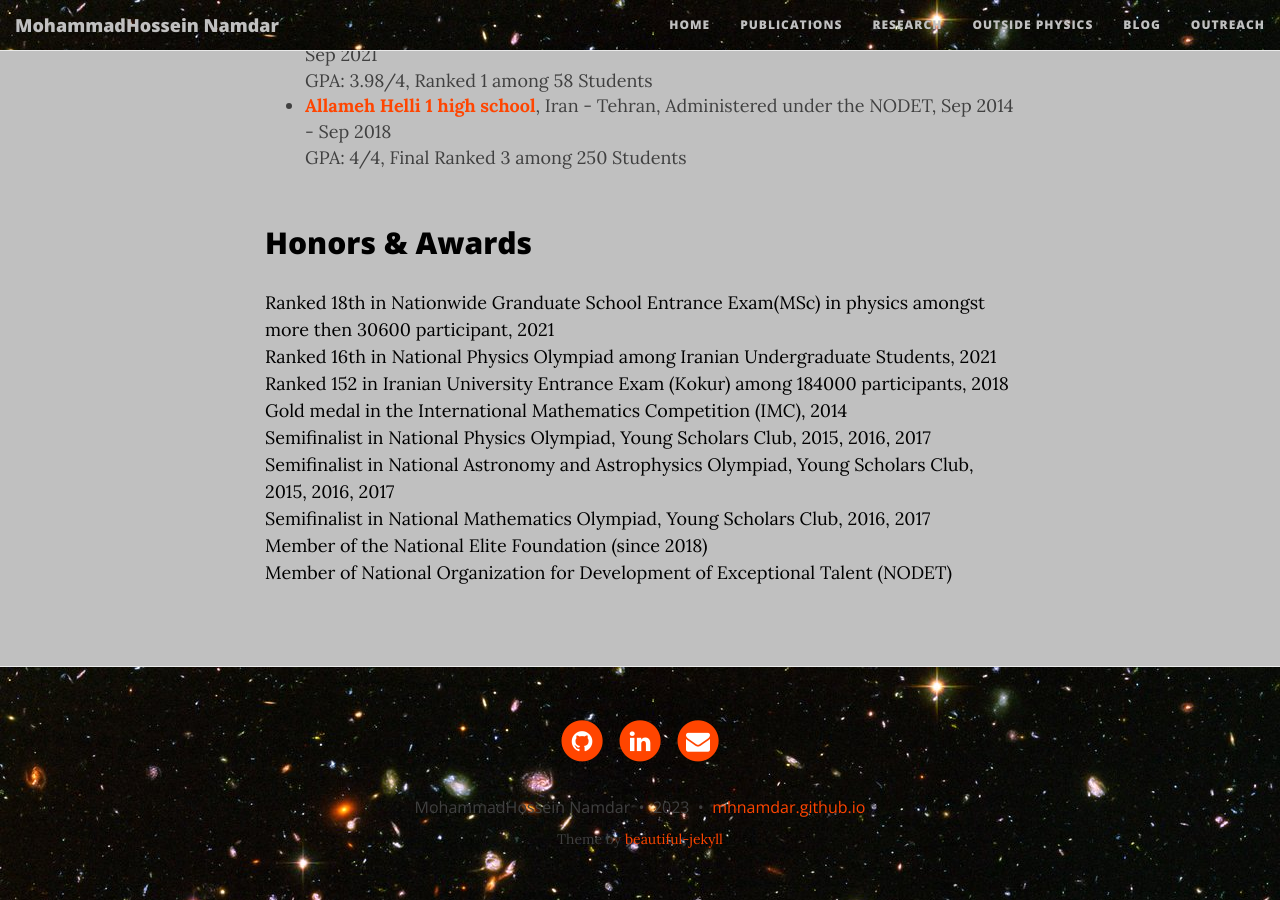
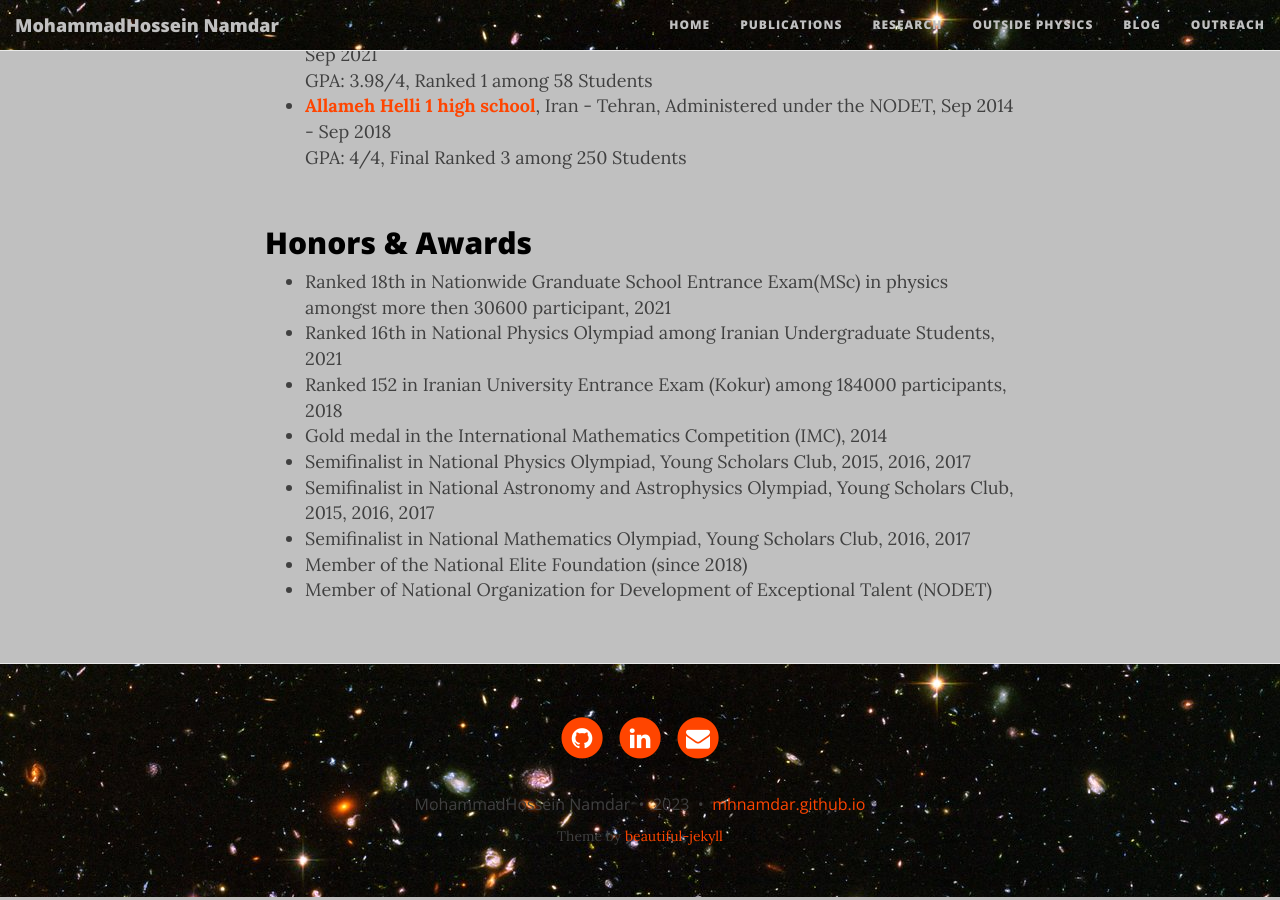
Before and after one commit to mhnamdar/mhnamdar.github.io, a Jekyll site: the page built from index.md, in a window 1280 px wide and 900 px high, scrolled down 966 px. Built offline with Jekyll 4.4.1, drawn with Linux system fonts in a browser that asks for light colours; nearby versions of some CDN libraries.

```diff
--- a/index.md
+++ b/index.md
@@ -41,12 +41,12 @@ Cosmology, Large Scale Structure Formation and Evolution, Dark Energy, Dark Matt
          height="0">
 
 ## Honors & Awards
-Ranked 18th in Nationwide Granduate School Entrance Exam(MSc) in physics amongst more then 30600 participant, 2021
-<br>Ranked 16th in National Physics Olympiad among Iranian Undergraduate Students, 2021
-<br>Ranked 152 in Iranian University Entrance Exam (Kokur) among 184000 participants, 2018
-<br> Gold medal in the International Mathematics Competition (IMC), 2014
-<br> Semifinalist in National Physics Olympiad, Young Scholars Club, 2015, 2016, 2017
-<br> Semifinalist in National Astronomy and Astrophysics Olympiad, Young Scholars Club, 2015, 2016, 2017
-<br> Semifinalist in National Mathematics Olympiad, Young Scholars Club, 2016, 2017
-<br> Member of the National Elite Foundation (since 2018)
-<br> Member of National Organization for Development of Exceptional Talent (NODET)
+- Ranked 18th in Nationwide Granduate School Entrance Exam(MSc) in physics amongst more then 30600 participant, 2021
+- Ranked 16th in National Physics Olympiad among Iranian Undergraduate Students, 2021
+- Ranked 152 in Iranian University Entrance Exam (Kokur) among 184000 participants, 2018
+- Gold medal in the International Mathematics Competition (IMC), 2014
+- Semifinalist in National Physics Olympiad, Young Scholars Club, 2015, 2016, 2017
+- Semifinalist in National Astronomy and Astrophysics Olympiad, Young Scholars Club, 2015, 2016, 2017
+- Semifinalist in National Mathematics Olympiad, Young Scholars Club, 2016, 2017
+- Member of the National Elite Foundation (since 2018)
+- Member of National Organization for Development of Exceptional Talent (NODET)
```
